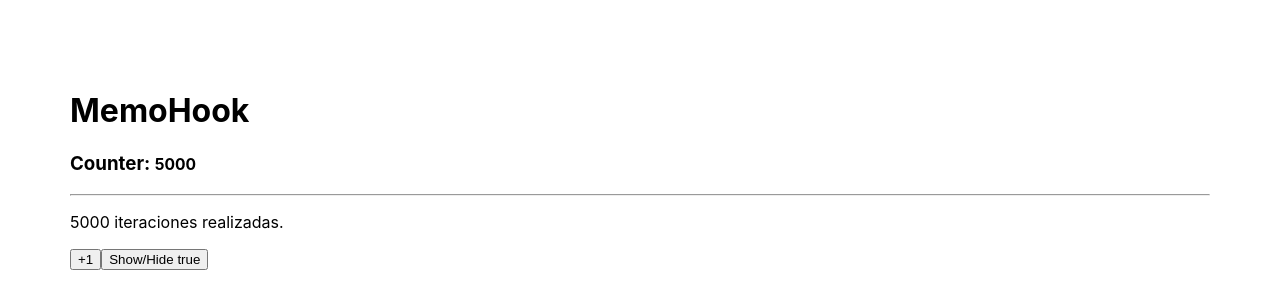
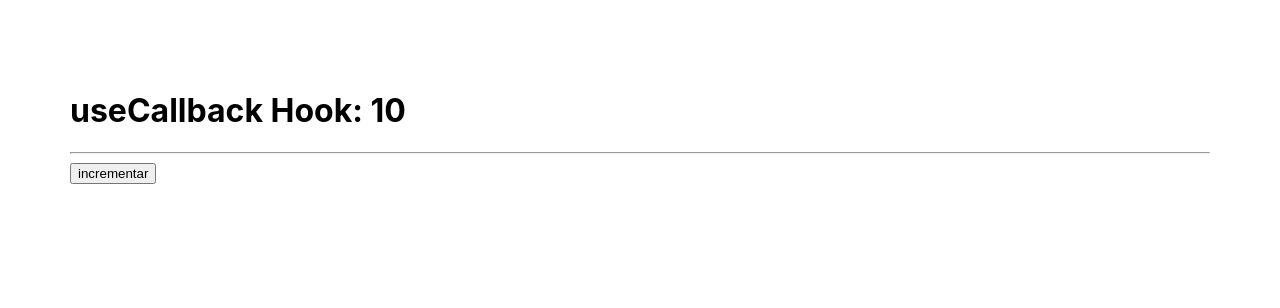
Before and after one commit to Sergioeabarcaf/hook-app, a React (Create React App) app: page / in a window 1280 px wide. Shown: the top 308 px of the page. Built offline with nearby package versions, Linux system fonts and the light colour scheme; the HTML template or start-up script is replaced by a standard one.

Commit message:
FEAT: using useCallback with React.memo

```diff
--- /dev/null
+++ b/src/components/memos/CallbackHook.tsx
@@ -0,0 +1,26 @@
+import React, { useState, useCallback } from 'react';
+
+import '../useEffect/SimpleForm.css';
+import { ShowIncrement } from './ShowIncrement';
+
+export const CallbackHook = () => {
+  const [counter, setCounter] = useState( 10 );
+
+  // const increment = () => {
+  //   setCounter( counter + 1 );
+  // }
+
+  const increment = useCallback(( factor ) => {
+      setCounter( c => c + factor );
+    }, [ setCounter ]
+  )
+
+  return (
+    <>
+      <h1>useCallback Hook: { counter }</h1>
+      <hr/>
+
+      <ShowIncrement increment={increment} />
+    </>
+  )
+}
--- /dev/null
+++ b/src/components/memos/ShowIncrement.tsx
@@ -0,0 +1,20 @@
+import React, { memo } from 'react';
+
+interface ShowIncrementProps {
+  increment: Function
+}
+
+export const ShowIncrement = memo(
+  ({ increment }: ShowIncrementProps) => {
+    console.log('me estoy incrementando...');
+    return (
+      <button
+        className='btn btn-primary'
+        onClick={ () => {
+          increment( 2 );
+        }}
+      >
+        incrementar
+      </button>
+    )
+  });
--- a/src/index.tsx
+++ b/src/index.tsx
@@ -12,11 +12,12 @@ import * as serviceWorker from './serviceWorker';
 // import { ExampleRealRef } from './components/useRef/ExampleRealRef';
 // import { LayoutEffect } from './components/useLayoutEffect/LayoutEffect';
 // import { Memorize } from './components/memos/Memorize';
-import { MemoHook } from './components/memos/MemoHook';
+// import { MemoHook } from './components/memos/MemoHook';
+import { CallbackHook } from './components/memos/CallbackHook';
 
 ReactDOM.render(
   <React.StrictMode>
-    <MemoHook />
+    <CallbackHook />
   </React.StrictMode>,
   document.getElementById('root')
 );
```
